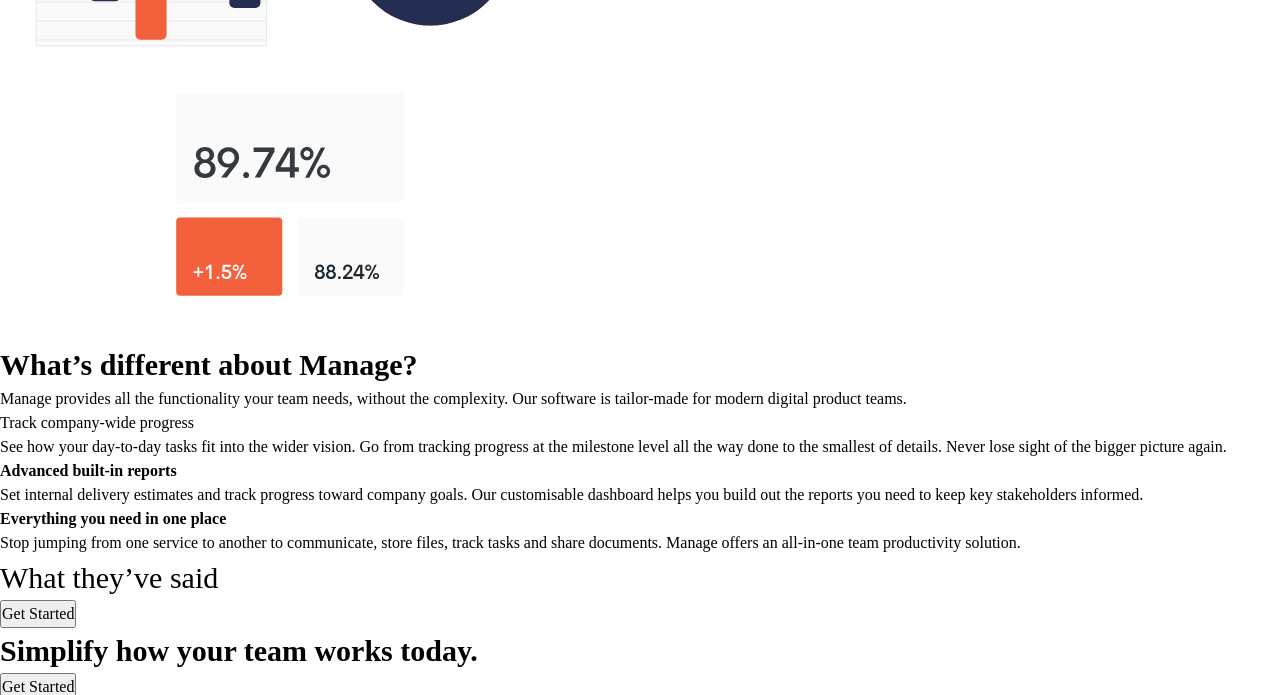
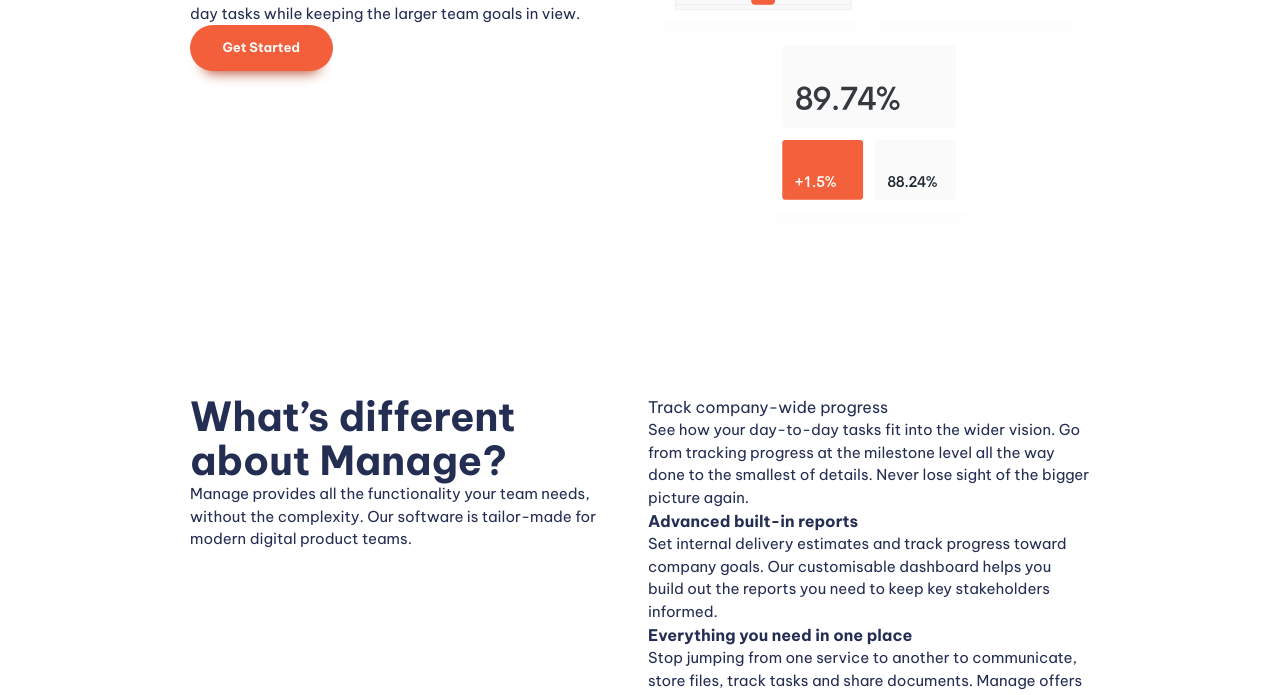
Before and after one commit to MakoDoli/CSS-responsive-landing-page, a website built with Vite: page index.html in a window 1280 px wide. Shown: the part 427-1122 px from the top of the page. Built offline with nearby package versions, Linux system fonts and the light colour scheme.

Commit message:
style: general styling

```diff
--- a/index.html
+++ b/index.html
@@ -31,7 +31,7 @@
     </header>
 
     <main>
-      <section>
+      <section class="padding-block-900">
         <div class="container">
           <div class="even-columns">
             <div>
@@ -42,7 +42,7 @@
                 Manage makes it simple for software teams to plan day-to-day
                 tasks while keeping the larger team goals in view.
               </p>
-              <button class="button"></button>
+              <button class="button">Get Started</button>
             </div>
             <div>
               <img src="images/illustration-intro.svg" alt="illustration" />
@@ -50,7 +50,7 @@
           </div>
         </div>
       </section>
-      <section>
+      <section class="padding-block-900">
         <div class="container">
           <div class="even-columns">
             <div>
@@ -97,12 +97,12 @@
           </div>
         </div>
       </section>
-      <section class="carousel">
-        <h2 class="fs-secondary-heading">What they’ve said</h2>
+      <section class="carousel | pading-block-700">
+        <h2 class="fs-secondary-heading fw-bold">What they’ve said</h2>
         <!-- carousel here -->
         <button class="button">Get Started</button>
       </section>
-      <section class="cta | bg-primaty-400 text-neutral-100">
+      <section class="cta | bg-accent-400 padding-block-700 text-neutral-100">
         <div class="container">
           <div class="even-columns">
             <div>
@@ -118,7 +118,7 @@
       </section>
     </main>
 
-    <footer class="bg-newutral-900 text-neautral-100">
+    <footer class="bg-neutral-900 padding-block-700 text-neutral-100">
       <div class="container">
         <div class="even-columns">
           <div>
@@ -147,7 +147,7 @@
           <div>
             <form action="">
               <input type="email" />
-              <button>Go</button>
+              <button class="button">Go</button>
             </form>
             <p>Copyright 2020. All Rights Reserved</p>
           </div>
--- a/style.css
+++ b/style.css
@@ -1,26 +1,28 @@
 /* https://piccalil.li/blog/a-modern-css-reset*/
 
 :root {
-  --clr-accent-400: hsl(12, 88%, 59%) ;
-  --clr-accent-300: hsl(13, 100%, 96%) ;
+  --clr-accent-500: hsl(12, 60%, 45%);
+  --clr-accent-400: hsl(12, 88%, 59%);
+  --clr-accent-300: hsl(12, 88%, 75%);
+  --clr-accent-100: hsl(13, 100%, 96%);
 
---clr-primary-400: hsl(228, 39%, 23%)
+  --clr-primary-400: hsl(228, 39%, 23%);
 
-  --clr-neutral-100: hsl(0, 0%, 98%) ;
-  --clr-neutral-900: hsl(232, 12%, 13%) ;
+  --clr-neutral-100: hsl(0, 0%, 98%);
+  --clr-neutral-900: hsl(232, 12%, 13%);
 
---ff-primary: 'Be Vietnam Pro', sans-serif;
+  --ff-primary: "Be Vietnam Pro", sans-serif;
 
---ff-body:var(--ff-primary);
---ff-heading:var(--ff-primary)
+  --ff-body: var(--ff-primary);
+  --ff-heading: var(--ff-primary);
 
   --fw-regular: 400;
   --fw-semi-bolf: 500;
   --fw-bold: 700;
 
---fs-300: .8125rem ;
---fs-400: .875rem;
---fs-500: .9375rem;
+  --fs-300: 0.8125rem;
+  --fs-400: 0.875rem;
+  --fs-500: 0.9375rem;
   --fs-600: 1rem;
   --fs-700: 1.875rem;
   --fs-800: 2.5rem;
@@ -31,16 +33,24 @@
   --fs-secondary-heading: var(--fs-700);
   --fs-nav: var(--fs-500);
   --fs-button: var(--fs-300);
+
+  --size-100: 0.25rem;
+  --size-200: 0.5rem;
+  --size-300: 0.75rem;
+  --size-400: 1rem;
+  --size-500: 1.5rem;
+  --size-600: rem;
+  --size-700: 3rem;
+  --size-800: 4rem;
+  --size-900: 5rem;
 }
 
-@media (min-width: 50em){
-  :root{
-
-
-    --fs-body: var(--fs-500)
-    --fs-primary-heading: var(--fs-900)
-    --fs-secondary-heading: var(--fs-800)
-    --fs-nav:var(--fs-300)
+@media (min-width: 50em) {
+  :root {
+    --fs-body: var(--fs-500);
+    --fs-primary-heading: var(--fs-900);
+    --fs-secondary-heading: var(--fs-800);
+    --fs-nav: var(--fs-300);
   }
 }
 
@@ -109,61 +119,135 @@
 
 /* Utility classes*/
 
-.text-primary-400{
-  color:var(--clr-primary-400)
+.text-primary-400 {
+  color: var(--clr-primary-400);
 }
-.text-accent-400{
-  color:var(--clr-accent-400)
+.text-accent-400 {
+  color: var(--clr-accent-400);
 }
-.text-accent-100{
-  color:var(--clr-accent-100)
+.text-accent-100 {
+  color: var(--clr-accent-100);
 }
-.text-neutral-100{
-  color:var(--clr-neutral-100)
+.text-neutral-100 {
+  color: var(--clr-neutral-100);
 }
-.text-neutral-900{
-  color:var(--clr-neutral-900)
+.text-neutral-900 {
+  color: var(--clr-neutral-900);
 }
 
-.bg-primary-400{
-  background-color:var(--clr-primary-400)
+.bg-primary-400 {
+  background-color: var(--clr-primary-400);
 }
-.bg-accent-400{
-  background-color:var(--clr-accent-400)
+.bg-accent-400 {
+  background-color: var(--clr-accent-400);
 }
-.bg-accent-100{
-  background-color:var(--clr-accent-100)
+.bg-accent-100 {
+  background-color: var(--clr-accent-100);
 }
-.bg-neutral-100{
-  background-color:var(--clr-neutral-100)
+.bg-neutral-100 {
+  background-color: var(--clr-neutral-100);
 }
-.bg-neutral-900{
-  background-color:var(--clr-neutral-900)
+.bg-neutral-900 {
+  background-color: var(--clr-neutral-900);
 }
 
-.fw-bold{font-weight: var(--fw-bold); };
-.fw-semi-bold{font-weight: var(--semi-bold)};
-.fw-regular{font-weight: var(--fw-regular)};
-
-.fs-primary-heading{
-  font-size: var(--fs-primary-heading);
-
+.fw-bold {
+  font-weight: var(--fw-bold);
+}
+.fw-semi-bold {
+  font-weight: var(--semi-bold);
+}
+.fw-regular {
+  font-weight: var(--fw-regular);
 }
 
-.fs-secondary-heading{
-  font-size: var(--fs-secondary-heading);
-
+.fs-primary-heading {
+  font-size: var(--fs-primary-heading);
+  line-height: 1.1;
 }
 
-.fs-300{
-  font-size:var(--fs-300)
+.fs-secondary-heading {
+  font-size: var(--fs-secondary-heading);
+  line-height: 1.1;
 }
-.fs-400{
-  font-size: var(--fs-400)
+
+.fs-300 {
+  font-size: var(--fs-300);
 }
-.fs-500{
-  font-size: var(--fs-500)
+.fs-400 {
+  font-size: var(--fs-400);
 }
-.fs-600{
-  font-size: var(--fs-600)
+.fs-500 {
+  font-size: var(--fs-500);
 }
+.fs-600 {
+  font-size: var(--fs-600);
+}
+
+.padding-block-400 {
+  padding-block: var(--size-400);
+}
+
+.padding-block-900 {
+  padding-block: var(--size-900);
+}
+
+.padding-block-700 {
+  padding-block: var(--size-700);
+}
+.container {
+  --max-width: 900px; /*he has 1110px*/
+  --padding: 1rem;
+  width: min(var(--max-width), 100% - var(--padding) * 2);
+  margin-inline: auto;
+}
+
+.even-columns {
+  display: grid;
+  gap: 1rem;
+}
+
+@media (min-width: 50em) {
+  .even-columns {
+    grid-auto-flow: column;
+    grid-auto-columns: 1fr;
+  }
+}
+
+/* general styling */
+
+body {
+  font-size: var(--fs-body);
+  font-family: var(--ff-body);
+  color: var(--clr-primary-400);
+}
+
+/*
+button */
+.button {
+  cursor: pointer;
+  text-decoration: none;
+  border: 0;
+  line-height: 1;
+  border-radius: 100vmax;
+  padding: 1.25em 2.5em;
+  font-weight: var(--fw-bold);
+  font-size: var(--fs-button);
+  color: var(--clr-neutral-100);
+  background-color: var(--clr-accent-400);
+  box-shadow: 0 1.125em 1em -1em var(--clr-accent-500);
+}
+
+.button[data-type="inverted"] {
+  background-color: var(--clr-neutral-100);
+  color: var(--clr-accent-400);
+}
+.button[data-type="inverted"]:hover,
+.button[data-type="inverted"]:focus-visible {
+  background-color: var(--clr-neutral-100);
+  color: var(--clr-accent-300);
+}
+.button:hover,
+.button:focus-visible {
+  background-color: var(--clr-accent-300);
+}
```
Lines whose indentation alone changed are shown as unchanged.
